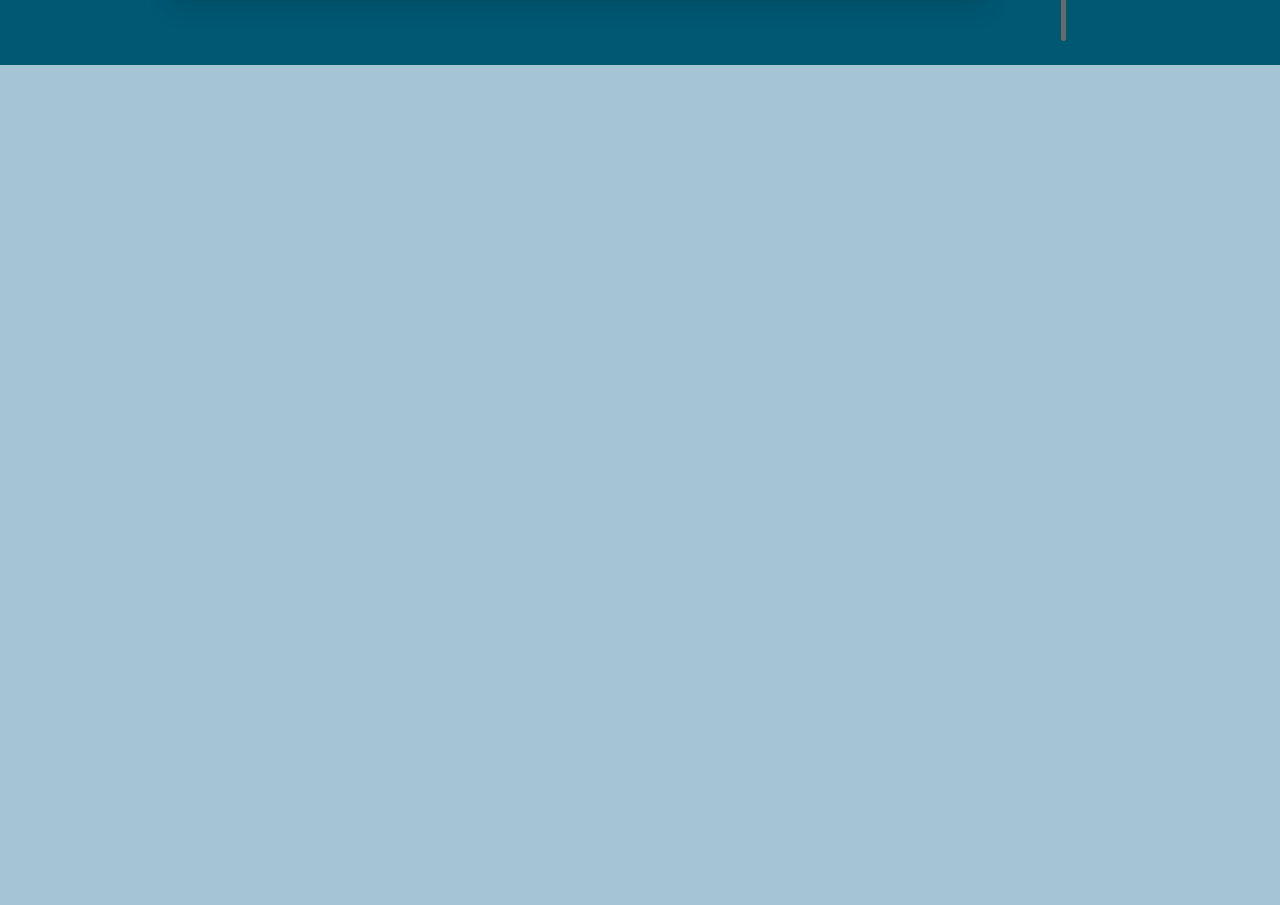
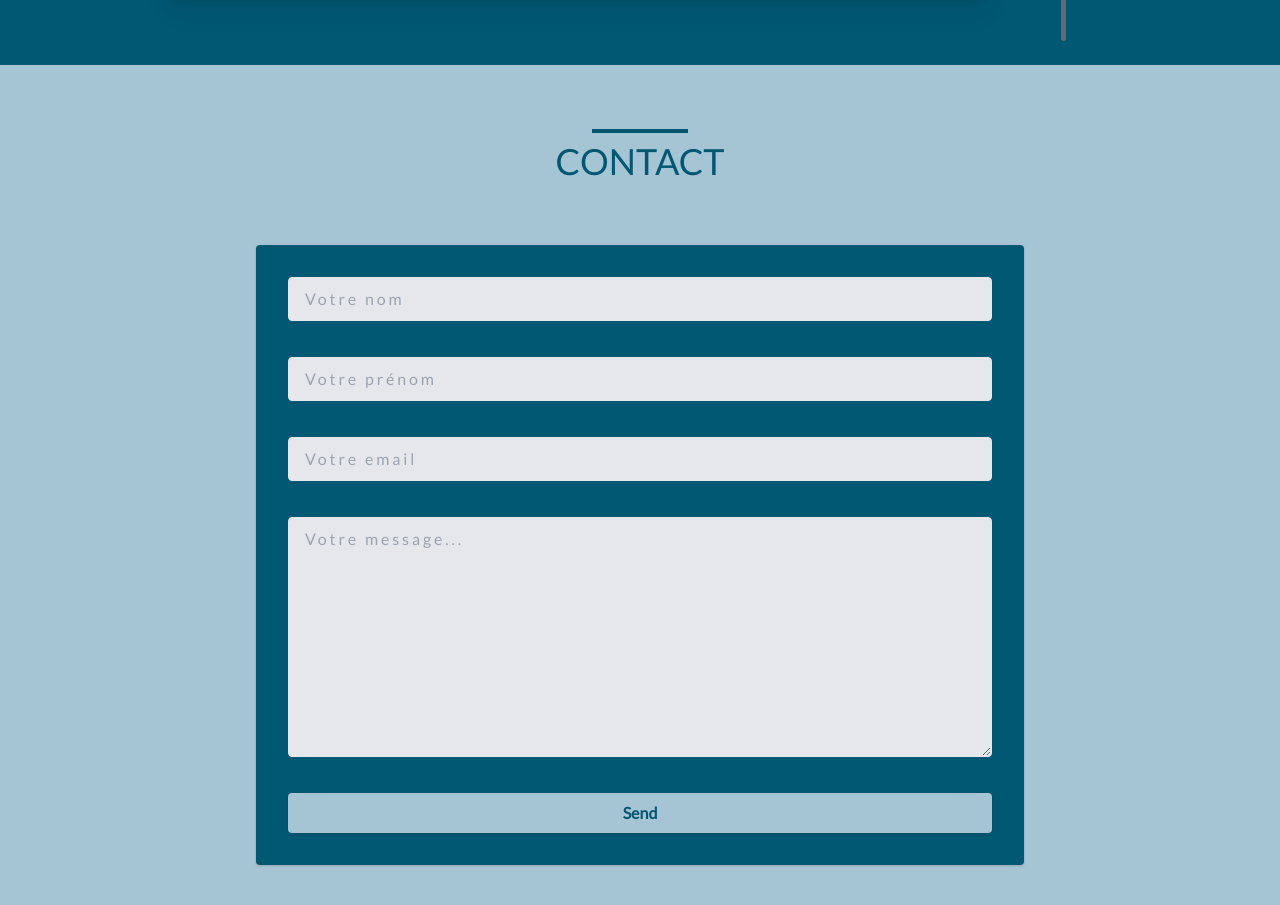
Before and after one commit to julie-desvaux/React_Portfolio, a React (Create React App) app: page / in a window 1280 px wide. Shown: the part 9400-10305 px from the top of the page. Before the commit the page ends 9465 px from the top, so only its background shows below. Built offline with nearby package versions, Linux system fonts and the light colour scheme.

Commit message:
[Contact]: add Contact Form Component

```diff
--- a/package.json
+++ b/package.json
@@ -9,6 +9,8 @@
 		"@testing-library/jest-dom": "^5.15.0",
 		"@testing-library/react": "^11.2.7",
 		"@testing-library/user-event": "^12.8.3",
+		"dotenv": "^8.2.0",
+		"emailjs-com": "^3.2.0",
 		"file-saver": "^2.0.5",
 		"node-sass": "^6.0.1",
 		"react": "^17.0.2",
--- a/src/App.js
+++ b/src/App.js
@@ -7,6 +7,7 @@ import Experiences from "./Components/Experiences/Experiences";
 import Education from "./Components/Education/Education";
 import Mooc from "./Components/Mooc/Mooc";
 import Benevolat from "./Components/Benevolat/Benevolat";
+import Contact from "./Components/Contact/Contact";
 
 // CSS
 import "./App.scss";
@@ -22,6 +23,7 @@ function App() {
 			<Education />
 			<Mooc />
 			<Benevolat />
+			<Contact />
 		</>
 	);
 }
--- /dev/null
+++ b/src/Components/Contact/Contact.jsx
@@ -0,0 +1,149 @@
+import { useState } from "react";
+import emailjs from "emailjs-com";
+
+function Contact() {
+	const [name, setName] = useState("");
+	const [lastname, setLastname] = useState("");
+	const [email, setEmail] = useState("");
+	const [message, setMessage] = useState("");
+
+	const isValidEmail = (email) => {
+		const regex =
+			/^(([^<>()\[\]\\.,;:\s@"]+(\.[^<>()\[\]\\.,;:\s@"]+)*)|(".+"))@((\[[0-9]{1,3}\.[0-9]{1,3}\.[0-9]{1,3}\.[0-9]{1,3}\])|(([a-zA-Z\-0-9]+\.)+[a-zA-Z]{2,}))$/;
+		return regex.test(String(email).toLowerCase());
+	};
+
+	const submit = (e) => {
+		e.preventDefault();
+		if (isValidEmail(email)) {
+			if (name && lastname && email && message) {
+				const templateParams = {
+					name,
+					lastname,
+					email,
+					message,
+				};
+
+				emailjs
+					.send(
+						process.env.REACT_APP_SERVICEID,
+						process.env.REACT_APP_TEMPLATEID,
+						templateParams,
+						process.env.REACT_APP_USERID
+					)
+					.then((response) => console.log(response))
+					.then((error) => console.log(error));
+
+				setName("");
+				setLastname("");
+				setEmail("");
+				setMessage("");
+				alert("Email bien envoyé");
+			} else {
+				alert("Merci de remplir tous les champs");
+			}
+		} else {
+			alert("Merci de renseigner une adresse email correcte");
+		}
+	};
+
+	return (
+		<section id="contact" className="pt-16 px-3 text-center pb-16">
+			<div className="w-full md:w-9/12 m-auto">
+				<div className="blue-divider w-24 h-1 bg-blue mx-auto"></div>
+				<h2 className="my-2 uppercase text-blue text-3xl md:text-4xl">Contact</h2>
+				<div className="mt-16">
+					<form id="contact-me" className="w-full mx-auto max-w-3xl bg-blue shadow p-8 text-gray-700 rounded">
+						<div className="flex flex-wrap mb-6">
+							<div className="relative w-full appearance-none label-floating">
+								<input
+									className="tracking-wide py-2 px-4 mb-3 leading-relaxed appearance-none block w-full bg-gray-200 border border-gray-200 rounded focus:outline-none focus:bg-white focus:border-gray-500"
+									id="name"
+									type="text"
+									placeholder="Votre nom"
+									required
+									value={name}
+									onChange={(e) => setName(e.target.value)}
+								/>
+								<label
+									htmlFor="name"
+									className="absolute tracking-wide py-2 px-4 mb-4 opacity-0 leading-tight block top-0 left-0 cursor-text"
+								>
+									Votre nom
+								</label>
+							</div>
+						</div>
+						<div className="flex flex-wrap mb-6">
+							<div className="relative w-full appearance-none label-floating">
+								<input
+									className="tracking-wide py-2 px-4 mb-3 leading-relaxed appearance-none block w-full bg-gray-200 border border-gray-200 rounded focus:outline-none focus:bg-white focus:border-gray-500"
+									id="lastname"
+									type="text"
+									placeholder="Votre prénom"
+									required
+									value={lastname}
+									onChange={(e) => setLastname(e.target.value)}
+								/>
+								<label
+									htmlFor="lastname"
+									className="absolute tracking-wide py-2 px-4 mb-4 opacity-0 leading-tight block top-0 left-0 cursor-text"
+								>
+									Votre prénom
+								</label>
+							</div>
+						</div>
+						<div className="flex flex-wrap mb-6">
+							<div className="relative w-full appearance-none label-floating">
+								<input
+									className="tracking-wide py-2 px-4 mb-3 leading-relaxed appearance-none block w-full bg-gray-200 border border-gray-200 rounded focus:outline-none focus:bg-white focus:border-gray-500"
+									id="email"
+									type="text"
+									placeholder="Votre email"
+									required
+									value={email}
+									onChange={(e) => setEmail(e.target.value)}
+								/>
+								<label
+									htmlFor="email"
+									className="absolute tracking-wide py-2 px-4 mb-4 opacity-0 leading-tight block top-0 left-0 cursor-text"
+								>
+									Votre email
+								</label>
+							</div>
+						</div>
+						<div className="flex flex-wrap mb-6">
+							<div className="relative w-full appearance-none label-floating">
+								<textarea
+									className="autoexpand tracking-wide py-2 px-4 mb-3 leading-relaxed appearance-none block w-full bg-gray-200 border border-gray-200 rounded focus:outline-none focus:bg-white focus:border-gray-500 h-60"
+									id="message"
+									type="text"
+									placeholder="Votre message..."
+									value={message}
+									onChange={(e) => setMessage(e.target.value)}
+								></textarea>
+								<label
+									htmlFor="message"
+									className="absolute tracking-wide py-2 px-4 mb-4 opacity-0 leading-tight block top-0 left-0 cursor-text"
+								>
+									Votre message...
+								</label>
+							</div>
+						</div>
+
+						<div>
+							<button
+								className="w-full shadow bg-lightBlue hover:bg-lightBlue focus:shadow-outline focus:outline-none text-blue font-bold py-2 px-4 rounded"
+								type="submit"
+								onClick={(e) => submit(e)}
+							>
+								Send
+							</button>
+						</div>
+					</form>
+				</div>
+			</div>
+		</section>
+	);
+}
+
+export default Contact;
```
Also changed, not shown: 2 other files (tests, documents, lock files or other folders).
